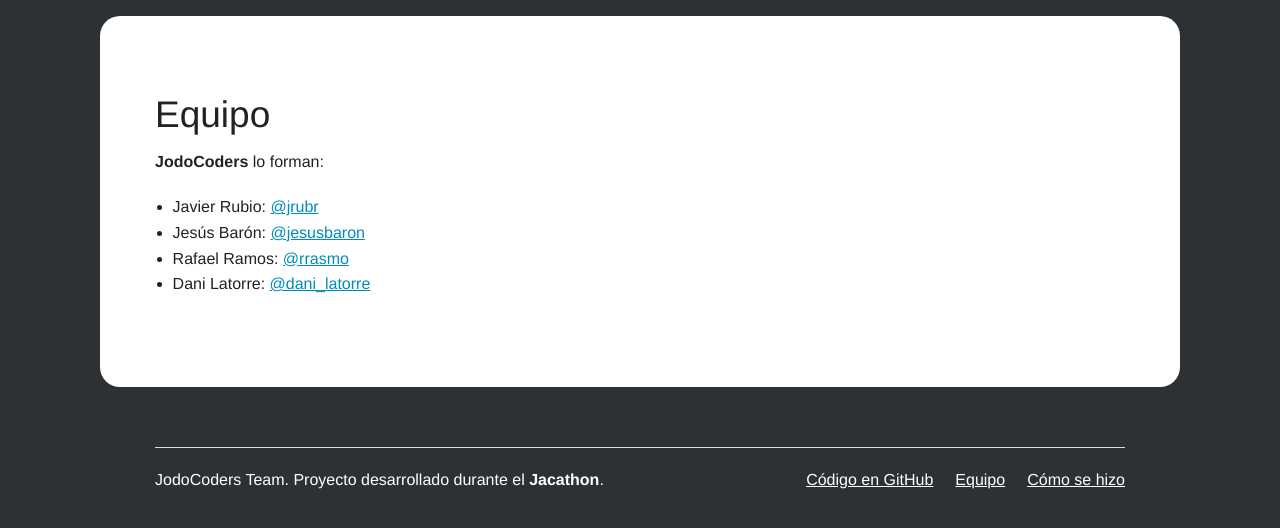
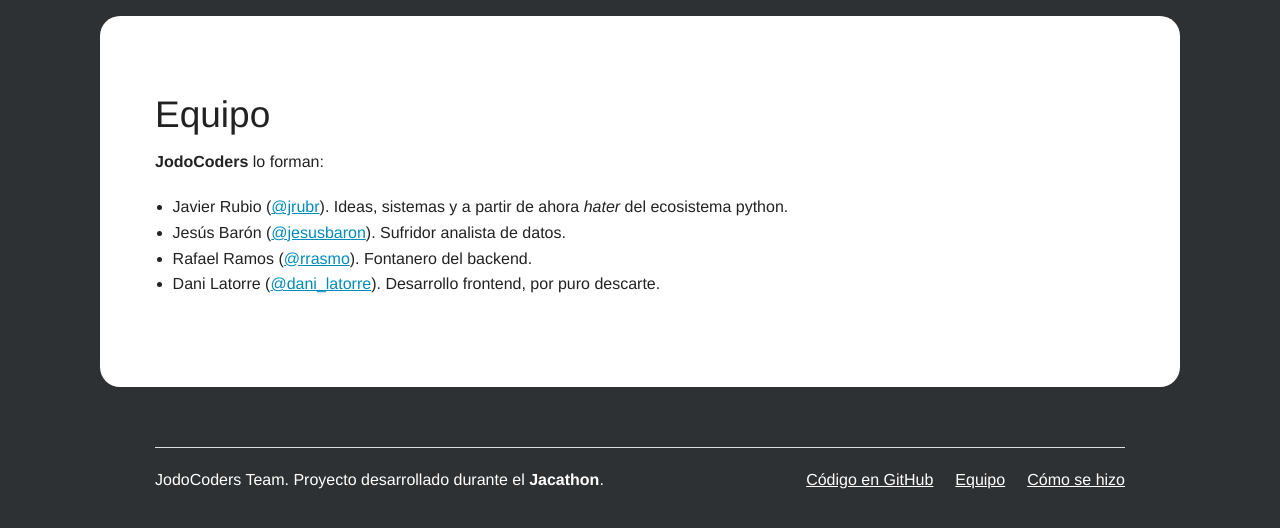
Before and after one commit to aragonopendata/JodoCoders, a Flask app: page /team in a window 1280 px wide. Shown: the part 151-679 px from the top of the page. Run offline with Flask 2, Linux system fonts and the light colour scheme; parts of the project's set-up code (start-up, migrations or seed data) failed here and were passed over; some libraries are stand-ins or nearby versions.

Commit message:
Added descritions in the team page

```diff
--- a/templates/team.html
+++ b/templates/team.html
@@ -8,10 +8,10 @@
     	<h2>Equipo</h2>
     	<p><strong>JodoCoders</strong> lo forman:</p>
     	<ul>
-    		<li>Javier Rubio: <a href="https://twitter.com/jrubr" target="blank">@jrubr</a></li>
-    		<li>Jesús Barón: <a href="https://twitter.com/jesusbaron" target="blank">@jesusbaron</a></li>
-    		<li>Rafael Ramos: <a href="https://twitter.com/rrasmo" target="blank">@rrasmo</a></li>
-    		<li>Dani Latorre: <a href="https://twitter.com/dani_latorre" target="blank">@dani_latorre</a></li>
+    		<li>Javier Rubio (<a href="https://twitter.com/jrubr" target="blank">@jrubr</a>). Ideas, sistemas y a partir de ahora <i>hater</i> del ecosistema python.</li>
+    		<li>Jesús Barón (<a href="https://twitter.com/jesusbaron" target="blank">@jesusbaron</a>). Sufridor analista de datos.</li>
+    		<li>Rafael Ramos (<a href="https://twitter.com/rrasmo" target="blank">@rrasmo</a>). Fontanero del backend.</li>
+    		<li>Dani Latorre (<a href="https://twitter.com/dani_latorre" target="blank">@dani_latorre</a>). Desarrollo frontend, por puro descarte.</li>
     	</ul>
     </div>
 </div>
```
